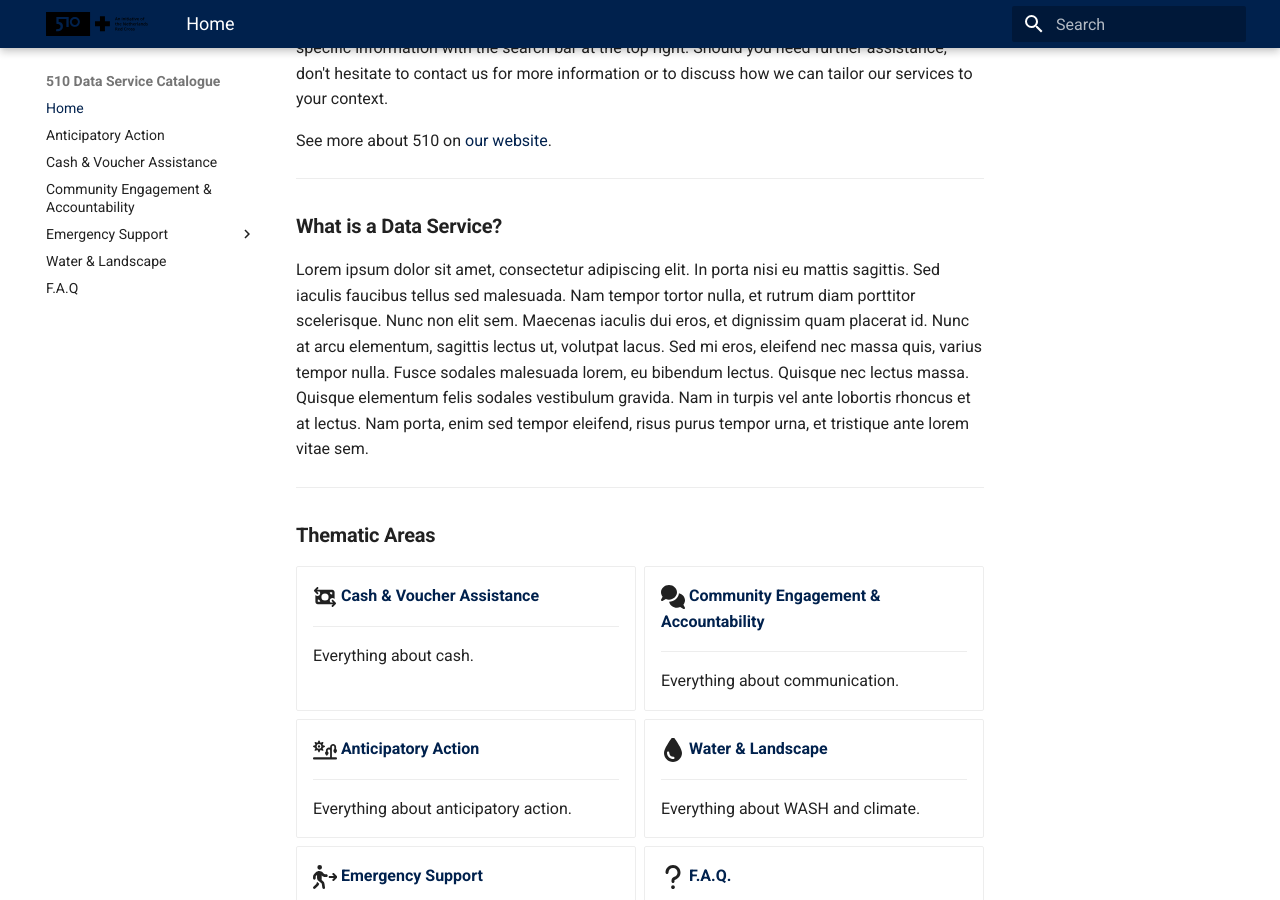
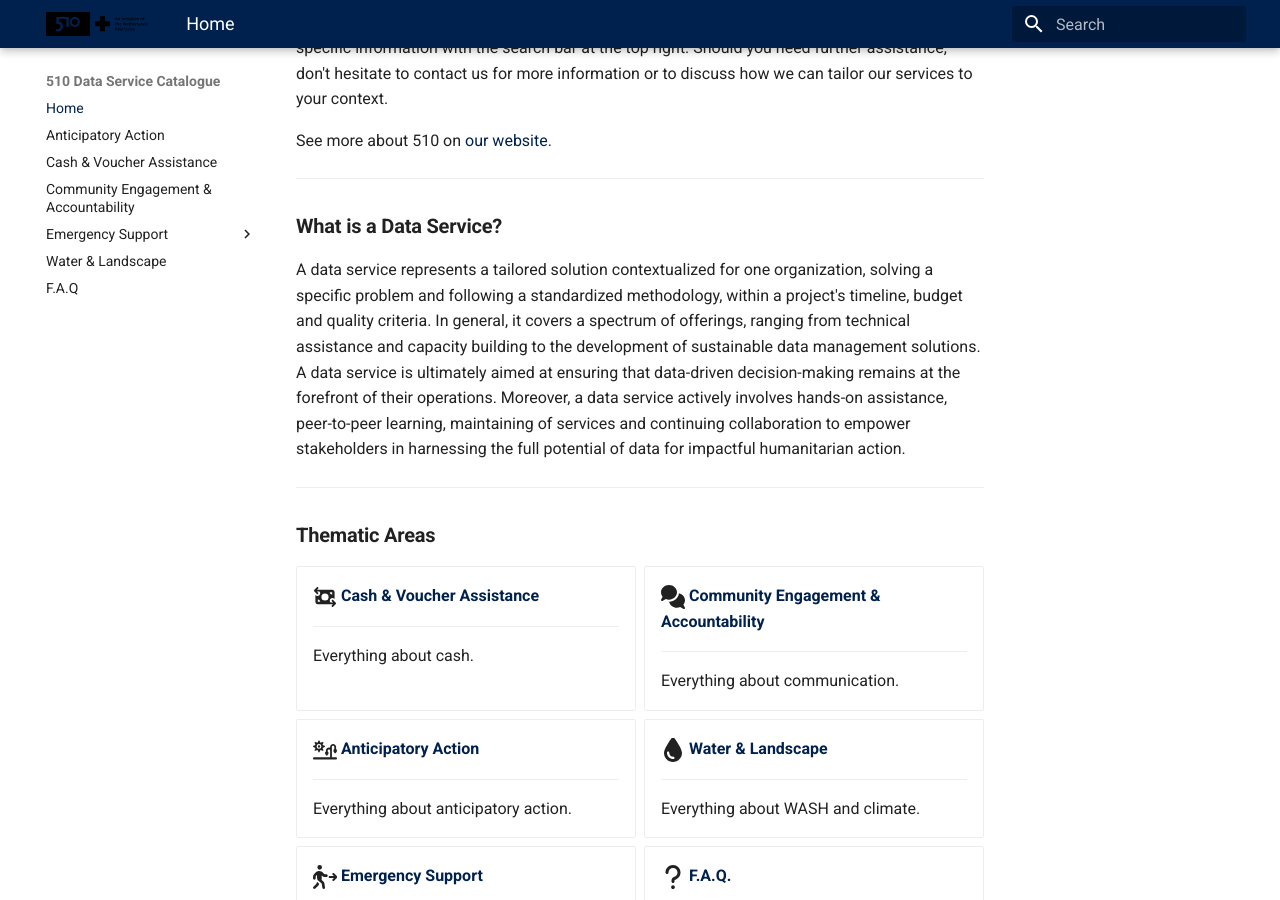
Before and after one commit to rodekruis/data-service-catalogue, an MkDocs documentation site: the page built from docs/index.md, in a window 1280 px wide and 900 px high, scrolled down 602 px. Built offline with MkDocs 1.6.1 and Material for MkDocs 9.7.7, drawn with Linux system fonts in a browser that asks for light colours; plug-ins that fetch from the network failed and are left out.

Commit message:
Update index.md

```diff
--- a/docs/index.md
+++ b/docs/index.md
@@ -18,7 +18,7 @@
 
 ### What is a Data Service?
 
-Lorem ipsum dolor sit amet, consectetur adipiscing elit. In porta nisi eu mattis sagittis. Sed iaculis faucibus tellus sed malesuada. Nam tempor tortor nulla, et rutrum diam porttitor scelerisque. Nunc non elit sem. Maecenas iaculis dui eros, et dignissim quam placerat id. Nunc at arcu elementum, sagittis lectus ut, volutpat lacus. Sed mi eros, eleifend nec massa quis, varius tempor nulla. Fusce sodales malesuada lorem, eu bibendum lectus. Quisque nec lectus massa. Quisque elementum felis sodales vestibulum gravida. Nam in turpis vel ante lobortis rhoncus et at lectus. Nam porta, enim sed tempor eleifend, risus purus tempor urna, et tristique ante lorem vitae sem.
+A data service represents a tailored solution contextualized for one organization, solving a specific problem and following a standardized methodology, within a project's timeline, budget and quality criteria.  In general, it covers a spectrum of offerings, ranging from technical assistance and capacity building to the development of sustainable data management solutions. A data service is ultimately aimed at ensuring that data-driven decision-making remains at the forefront of their operations. Moreover, a data service actively involves hands-on assistance, peer-to-peer learning, maintaining of services and continuing collaboration to empower stakeholders in harnessing the full potential of data for impactful humanitarian action.
 
 ---
 
```
